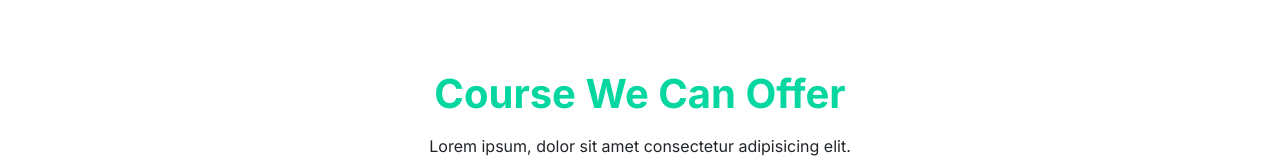
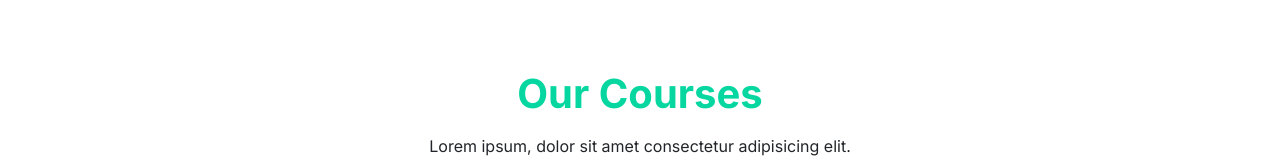
Before and after one commit to sulaiman7860/digital-agency-app, a Next.js app: page /portfolio in a window 1280 px wide. Shown: the part 929-1097 px from the top of the page. Built offline with nearby package versions, Linux system fonts and the light colour scheme; grey boxes are pictures that could not be loaded.

Commit message:
4 pages are complete

```diff
--- a/app/portfolio/page.js
+++ b/app/portfolio/page.js
@@ -27,7 +27,7 @@ export default function Contact() {
       <div className="container thisClass">
         <div className="row">
           <div className="col-12 text-center">
-            <h1 className='fw-bold' style={{ color: "#06d6a0" }}>Course We Can Offer</h1>
+            <h1 className='fw-bold' style={{ color: "#06d6a0" }}>Our Courses</h1>
             <p className='my-3'>Lorem ipsum, dolor sit amet consectetur adipisicing elit.</p>
           </div>
           <Images title1="Web Development" title2="Artificial Intelligent" title3="Data Science"
```
